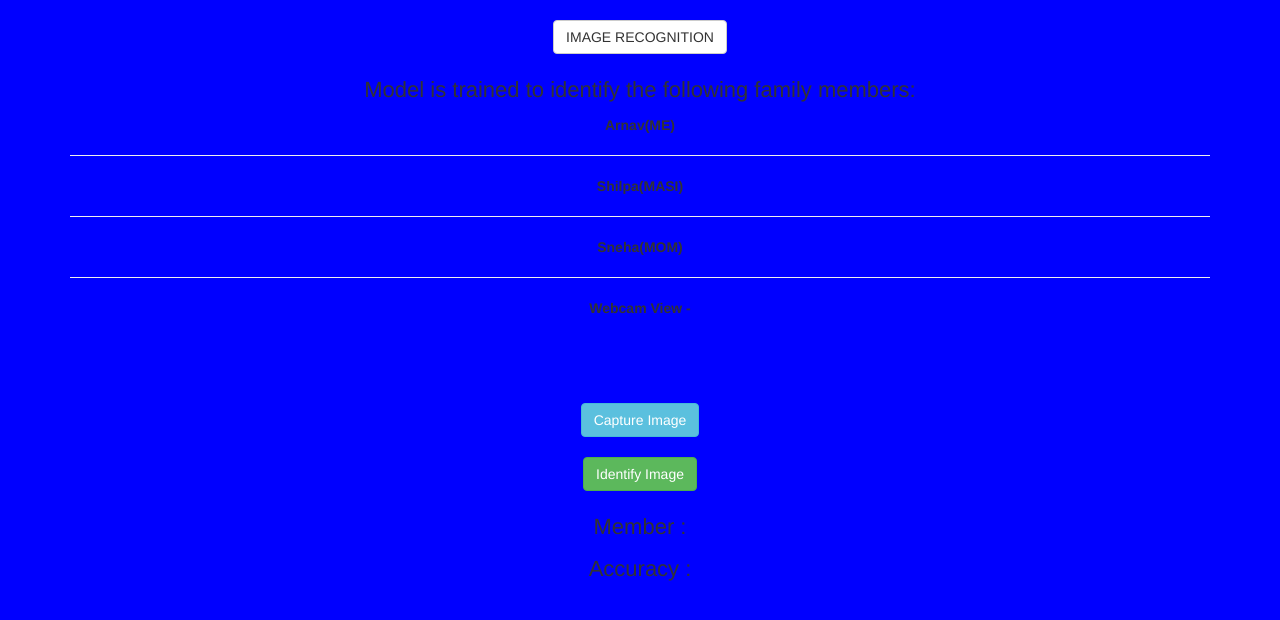
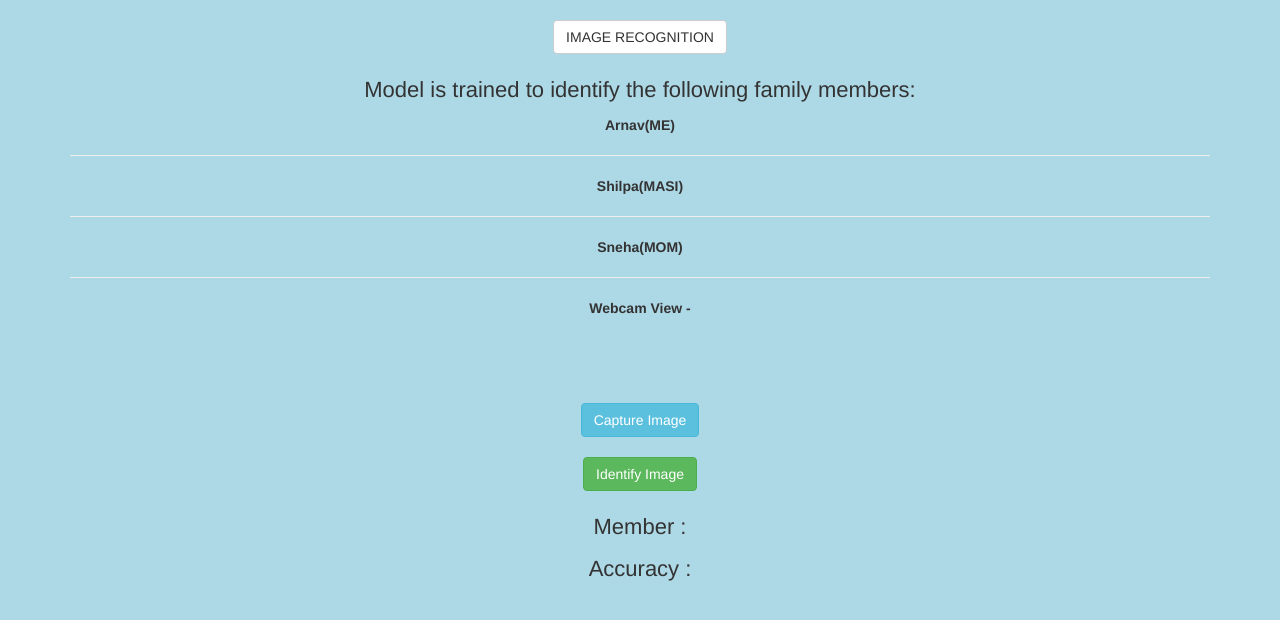
Before and after one commit to Arnav-KumarR/family-member-recognition-C105-Final, a plain HTML site: page index.html in a window 1280 px wide. Drawn offline with nearby package versions, Linux system fonts and the light colour scheme; a script that the page names is missing.

Commit message:
Update style.css

```diff
--- a/style.css
+++ b/style.css
@@ -1,3 +1 @@
-body{
-    background-color: blue;
-}
+body{    background-color: lightblue;    }
```
